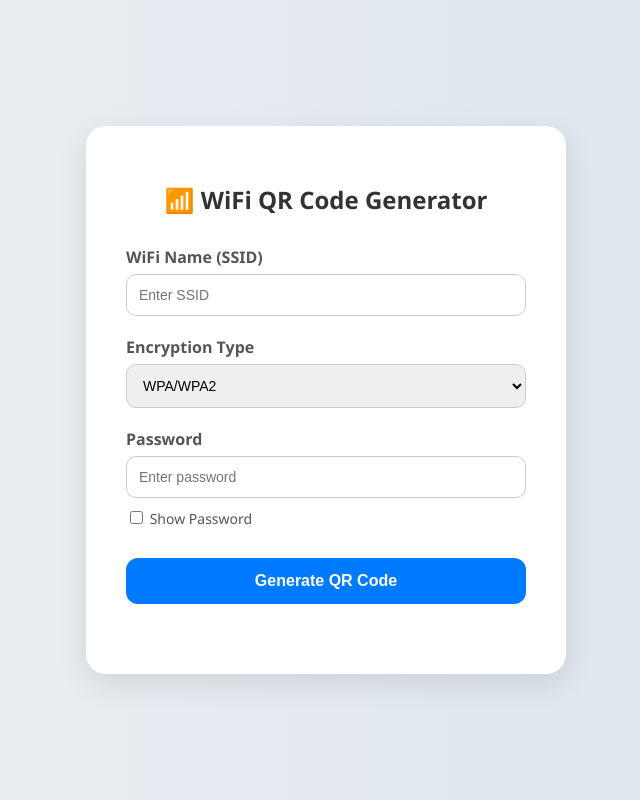
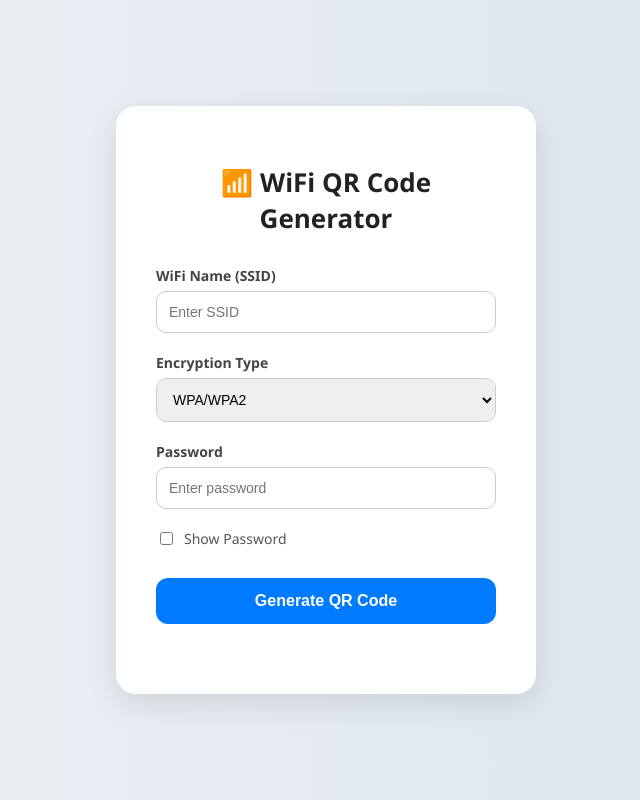
Before and after one commit to Jeff0325/WifiQrGenerator, a plain HTML site: page QR.html in a window 1280 px wide. Shown: the whole page, without its empty margins (314-954 px from the left). Drawn offline with Linux system fonts and the light colour scheme.

Commit message:
fix spacing and border

```diff
--- a/QR.html
+++ b/QR.html
@@ -3,38 +3,39 @@
 <head>
   <meta charset="UTF-8" />
   <title>WiFi QR Generator</title>
+  <meta name="viewport" content="width=device-width, initial-scale=1.0" />
 </head>
-<body style="margin: 0; padding: 0; background: linear-gradient(to right, #f0f2f5, #d9e2ec); min-height: 100vh; display: flex; align-items: center; justify-content: center; font-family: 'Segoe UI', sans-serif;">
+<body style="margin: 0; padding: 0; background: linear-gradient(to right, #f0f2f5, #d9e2ec); font-family: 'Segoe UI', Tahoma, Geneva, Verdana, sans-serif; display: flex; align-items: center; justify-content: center; min-height: 100vh;">
 
-  <div style="background-color: #fff; padding: 40px; border-radius: 20px; box-shadow: 0 10px 30px rgba(0,0,0,0.1); width: 100%; max-width: 400px;">
+  <div style="background-color: #fff; padding: 40px; border-radius: 20px; box-shadow: 0 10px 30px rgba(0,0,0,0.1); width: 100%; max-width: 420px; box-sizing: border-box;">
 
-    <h1 style="text-align: center; color: #333; font-size: 24px; margin-bottom: 30px;">📶 WiFi QR Code Generator</h1>
+    <h1 style="text-align: center; color: #222; font-size: 26px; margin-bottom: 30px;">📶 WiFi QR Code Generator</h1>
 
-    <label for="ssid" style="display: block; font-weight: 600; margin-bottom: 6px; color: #555;">WiFi Name (SSID)</label>
+    <label for="ssid" style="display: block; font-weight: 600; margin-bottom: 6px; color: #444; font-size: 14px;">WiFi Name (SSID)</label>
     <input type="text" id="ssid" placeholder="Enter SSID"
-           style="box-sizing: border-box; width: 100%; padding: 12px; margin-bottom: 20px; border: 1px solid #ccc; border-radius: 10px; font-size: 14px;">
+           style="width: 100%; padding: 12px; margin-bottom: 20px; border: 1px solid #ccc; border-radius: 10px; font-size: 14px; box-sizing: border-box;" />
 
-    <label for="encryption" style="display: block; font-weight: 600; margin-bottom: 6px; color: #555;">Encryption Type</label>
+    <label for="encryption" style="display: block; font-weight: 600; margin-bottom: 6px; color: #444; font-size: 14px;">Encryption Type</label>
     <select id="encryption"
-            style="box-sizing: border-box; width: 100%; padding: 12px; margin-bottom: 20px; border: 1px solid #ccc; border-radius: 10px; font-size: 14px;">
+            style="width: 100%; padding: 12px; margin-bottom: 20px; border: 1px solid #ccc; border-radius: 10px; font-size: 14px; box-sizing: border-box;">
       <option value="WPA">WPA/WPA2</option>
       <option value="WEP">WEP</option>
       <option value="nopass">None</option>
     </select>
 
-    <label for="password" style="display: block; font-weight: 600; margin-bottom: 6px; color: #555;">Password</label>
+    <label for="password" style="display: block; font-weight: 600; margin-bottom: 6px; color: #444; font-size: 14px;">Password</label>
     <input type="password" id="password" placeholder="Enter password"
-           style="box-sizing: border-box; width: 100%; padding: 12px; border: 1px solid #ccc; border-radius: 10px; font-size: 14px;">
+           style="width: 100%; padding: 12px; margin-bottom: 10px; border: 1px solid #ccc; border-radius: 10px; font-size: 14px; box-sizing: border-box;" />
 
-    <div style="margin: 10px 0 30px; font-size: 14px; color: #555;">
+    <div style="margin: 10px 0 30px; font-size: 14px; color: #555; display: flex; align-items: center; gap: 8px;">
       <input type="checkbox" id="showPassword" onclick="togglePassword()" />
       <label for="showPassword" style="cursor: pointer;">Show Password</label>
     </div>
 
     <button onclick="generateQRCode()"
-            style="width: 100%; padding: 14px; background-color: #007bff; color: white; font-size: 16px; font-weight: bold; border: none; border-radius: 12px; cursor: pointer; transition: background-color 0.3s ease;"
             onmouseover="this.style.backgroundColor='#0056b3'"
-            onmouseout="this.style.backgroundColor='#007bff'">
+            onmouseout="this.style.backgroundColor='#007bff'"
+            style="width: 100%; padding: 14px; background-color: #007bff; color: white; font-size: 16px; font-weight: bold; border: none; border-radius: 12px; cursor: pointer; transition: background-color 0.3s ease;">
       Generate QR Code
     </button>
 
@@ -46,7 +47,7 @@
 
   <script>
     function generateQRCode() {
-      const ssid = document.getElementById("ssid").value;
+      const ssid = document.getElementById("ssid").value.trim();
       const encryption = document.getElementById("encryption").value;
       const password = document.getElementById("password").value;
 
@@ -59,9 +60,9 @@
         text: wifiQR,
         width: 200,
         height: 200,
-        colorDark : "#000000",
-        colorLight : "#ffffff",
-        correctLevel : QRCode.CorrectLevel.H
+        colorDark: "#000000",
+        colorLight: "#ffffff",
+        correctLevel: QRCode.CorrectLevel.H
       });
     }
 
```
